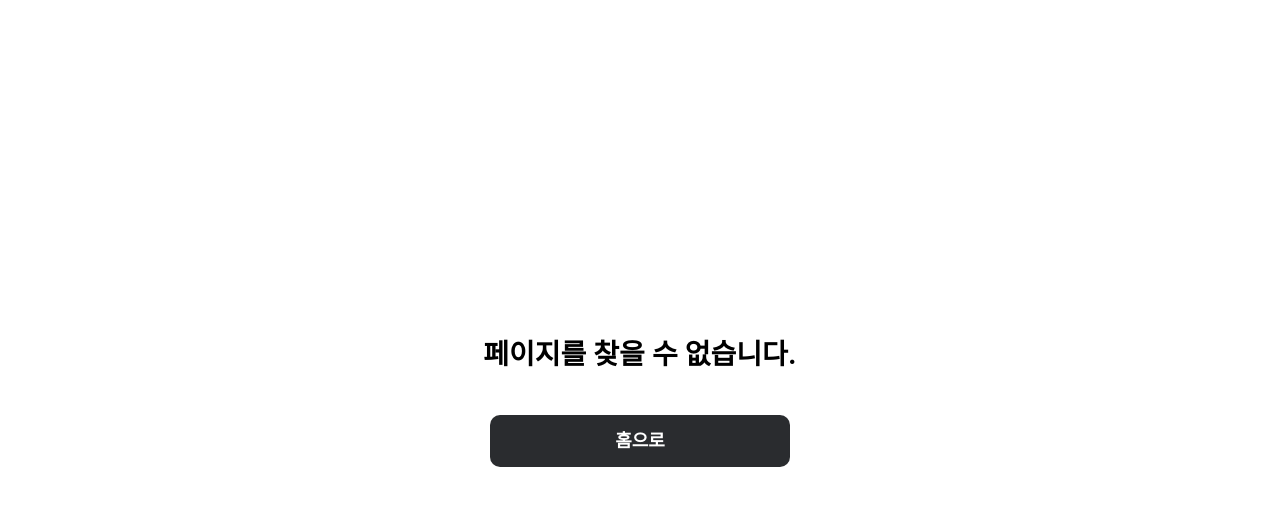
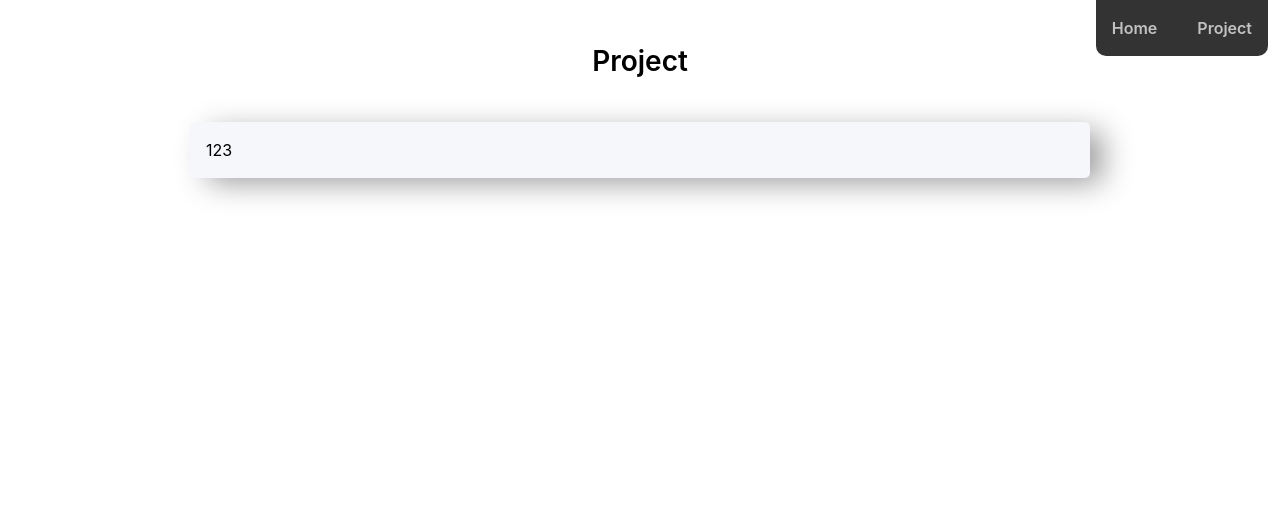
Before and after one commit to seul5106/2023_Portfolio, a Next.js app in the folder nextjs/: page /project in a window 1280 px wide. Before the commit this address had no page. Shown: the top 506 px of the page. Built offline with nearby package versions, Linux system fonts and the light colour scheme; a web font is replaced by a local one.

Commit message:
프로젝트 아이템 틀 정의

```diff
--- a/nextjs/app/globals.css
+++ b/nextjs/app/globals.css
@@ -53,3 +53,22 @@ html {
 #cover.cover-left {
   animation: coverleft 2000ms both cubic-bezier(0.77, 0, 0.175, 1);
 }
+
+@keyframes fadeIn {
+  0% {
+    opacity: 0;
+  }
+  100% {
+    opacity: 1;
+  }
+}
+
+.fade-in {
+  animation: fadeIn 2s forwards;
+}
+
+.box-shadow {
+  box-shadow: 15px 7px 31px -3px rgba(0, 0, 0, 0.41);
+  -webkit-box-shadow: 15px 7px 31px -3px rgba(0, 0, 0, 0.41);
+  -moz-box-shadow: 15px 7px 31px -3px rgba(0, 0, 0, 0.41);
+}
--- a/nextjs/app/layout.tsx
+++ b/nextjs/app/layout.tsx
@@ -1,3 +1,4 @@
+import { Header } from "@/components/Layout/Header";
 import "./globals.css";
 import type { Metadata } from "next";
 
--- /dev/null
+++ b/nextjs/app/project/page.tsx
@@ -0,0 +1,46 @@
+"use client";
+
+import { Header } from "@/components/Layout/Header";
+import ProjectItem from "@/components/Project/ProjectItem";
+import TypingAnimation from "@/components/TypingAnimation";
+import { NextPage } from "next";
+import { useState } from "react";
+
+interface ProjectPageProps {}
+
+const ProjectPage: NextPage<ProjectPageProps> = () => {
+  const [isOnload, setIsOnLoad] = useState(false);
+  return (
+    <div className=" bg-black w-full">
+      <Header />
+      {isOnload === false ? (
+        <div>
+          <div id="cover" className="cover-left" />
+          <div className=" relative z-0 h-screen">
+            <div className="absolute inset-0 bg-black" />
+            <div className="w-full text-center absolute top-1/2 left-1/2 transform -translate-x-1/2 -translate-y-1/2 text-white">
+              <TypingAnimation
+                text="이때까지 진행한 프로젝트입니다."
+                onChange={setIsOnLoad}
+              />
+            </div>
+          </div>
+        </div>
+      ) : (
+        <div className="w-full fade-in bg-grayscale-white h-screen p-10 max-sm:px-5 flex flex-col justify-start">
+          <p className="w-full text-center text-h1 font-semibold">Project</p>
+          <div className="flex flex-col gap-8 mt-10 justify-center items-center">
+            <ProjectItem
+              title="Ai_Plaza"
+              content="124124123"
+              link="https:www.aiplaza.co.kr"
+              // ImgSrc='123'
+            />
+          </div>
+        </div>
+      )}
+    </div>
+  );
+};
+
+export default ProjectPage;
--- /dev/null
+++ b/nextjs/components/Project/ProjectItem.tsx
@@ -0,0 +1,19 @@
+import { StaticImageData } from "next/image";
+import { FC } from "react";
+
+interface ProjectItemProps {
+  title: string;
+  content: string;
+  ImgSrc?: StaticImageData;
+  link?: string;
+}
+
+const ProjectItem: FC<ProjectItemProps> = ({ title, content, link }) => {
+  return (
+    <div className="p-4 bg-grayscale-100 rounded-[5px] box-shadow max-w-[900px] w-full">
+      123
+    </div>
+  );
+};
+
+export default ProjectItem;
--- a/nextjs/components/TypingAnimation.tsx
+++ b/nextjs/components/TypingAnimation.tsx
@@ -1,13 +1,14 @@
 "use client";
-import { useState, useEffect, FC } from "react";
+import { useState, useEffect, FC, Dispatch, SetStateAction } from "react";
 import styled from "styled-components";
 
 interface TypingProps {
   text: string;
   speed?: number;
+  onChange?: Dispatch<SetStateAction<boolean>>;
 }
 
-const TypingAnimation: FC<TypingProps> = ({ text, speed = 70 }) => {
+const TypingAnimation: FC<TypingProps> = ({ text, speed = 70, onChange }) => {
   const [displayedText, setDisplayedText] = useState("");
   const [currentIndex, setCurrentIndex] = useState(0);
   const [startTyping, setStartTyping] = useState(false);
@@ -29,6 +30,11 @@ const TypingAnimation: FC<TypingProps> = ({ text, speed = 70 }) => {
 
       return () => clearTimeout(typingTimer);
     }
+    if (onChange && currentIndex === text.length) {
+      setTimeout(() => {
+        onChange(true);
+      }, 1500);
+    }
   }, [text, currentIndex, speed, startTyping]);
 
   return (
```
